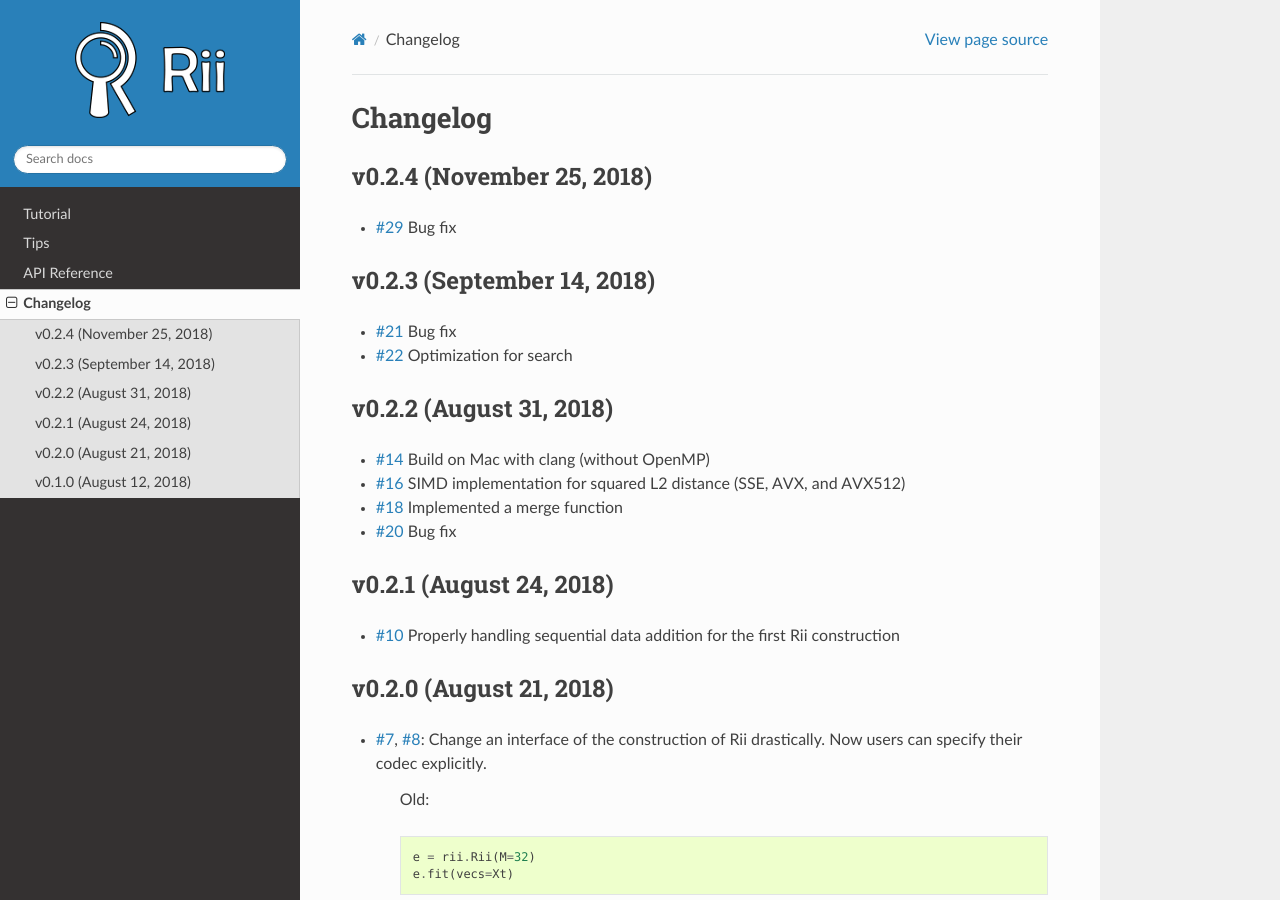
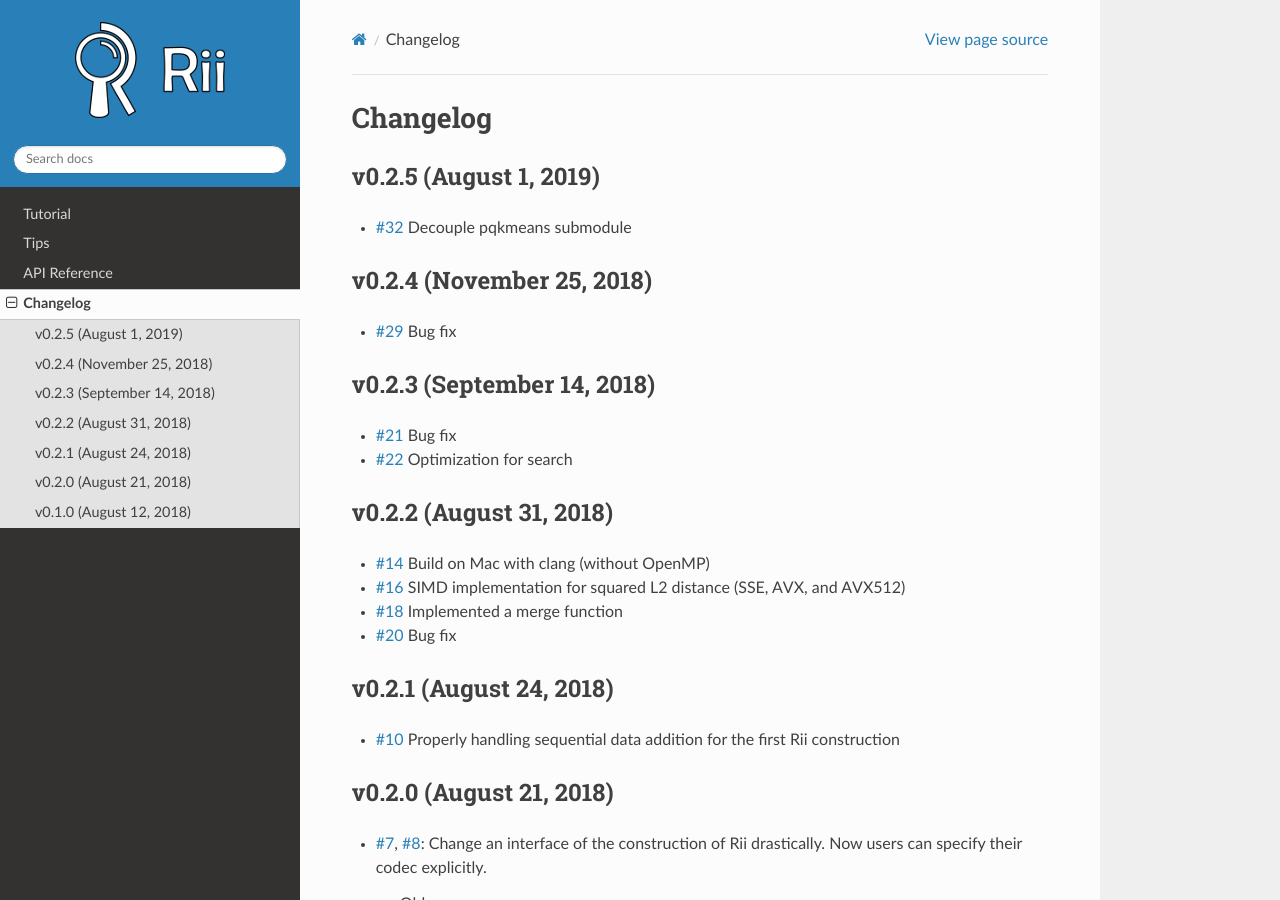
Before and after one commit to matsui528/rii, a Sphinx documentation site: the page built from docs/source/changelog.rst, in a window 1280 px wide and 900 px high. Built offline with Sphinx 7.4.7 and the Read the Docs theme 2.0.0, drawn with Linux system fonts in a browser that asks for light colours; formulas are drawn with MathJax 3.

Commit message:
updated doc

```diff
--- a/docs/source/changelog.rst
+++ b/docs/source/changelog.rst
@@ -1,5 +1,10 @@
 Changelog
 =============
+
+
+v0.2.5 (August 1, 2019)
+----------------------------
+- `#32 <https://github.com/matsui528/rii/pull/32>`_ Decouple pqkmeans submodule
 
 
 v0.2.4 (November 25, 2018)
```
